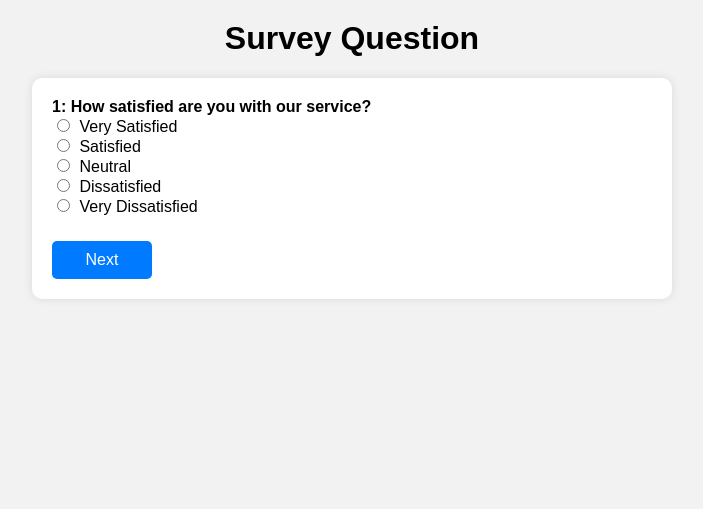
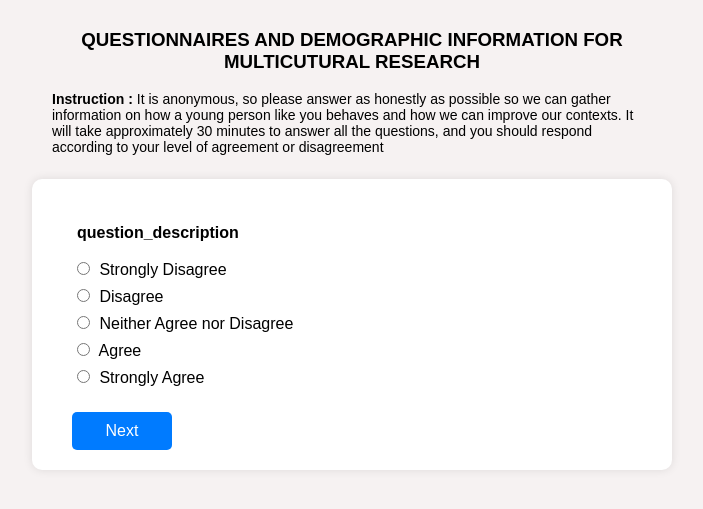
Before and after one commit to abhisinha656/survey_page, a Node server app: page /home in a window 1280 px wide. Shown: the top 509 px of the page, without its empty margins (288-991 px from the left). Run offline with Node 20, Linux system fonts and the light colour scheme.

Commit message:
update design

```diff
--- a/index.js
+++ b/index.js
@@ -23,6 +23,7 @@ app.get("/", (req, res) => {
 
 // Step 1: Handle email and password submission
 app.post("/mail", async (req, res) => {
+  // const age
   const {
     email,
     password,
@@ -64,7 +65,7 @@ app.post("/mail", async (req, res) => {
     if (err) throw err;
     console.log("Connected!");
     const sql =
-      "INSERT INTO user_data (email, password, fullname, age, city, country, gender, dob, student_status, disability_status) VALUES (?, ?, ?, ?, ?, ?, ?, ?, ?, ?)";
+      "INSERT INTO user_data (email, password, fullname,age, city, country, gender, dob, student_status, disability_status) VALUES (?,?, ?, ?, ?, ?, ?, ?, ?, ?)";
     const values = [
       email,
       password,
@@ -113,7 +114,7 @@ app.post("/loginValid", (req, res) => {
     console.log("Connected!");
 
     con.query(
-      "SELECT * FROM users WHERE email = ? AND password = ?",
+      "SELECT * FROM user_data WHERE email = ? AND password = ?",
       [email, password],
       (err, results) => {
         if (err) {
@@ -134,20 +135,10 @@ app.post("/loginValid", (req, res) => {
   });
 });
 
-// survey hompage
-app.post("/survey", (req, res) => {
-  const q1 = req.body.q1;
-  const q2 = req.body.q2;
-  const q3 = req.body.q3;
-  const q4 = req.body.q4;
+// survey hompage fetch data from database
+app.get("/survey", (req, res) => {
+  // Fetch 10 random questions from the database
 
-  const sql = "INSERT INTO responses (q1, q2,q3,q4) VALUES (?, ?, ?, ?)";
-  con.query(sql, [q1, q2, q3, q4], (err, result) => {
-    if (err) throw err;
-    console.log("Survey responses recorded.");
-  });
-
-  res.send("Thank you for completing the survey!");
 });
 
 // page navigation
--- a/public/css/homepage.css
+++ b/public/css/homepage.css
@@ -3,12 +3,21 @@ body {
     font-family: Arial, sans-serif;
     margin: 0;
     padding: 0;
-    background-color: #f2f2f2;
+    background-color: #f6f2f2;
 }
 
-h1 {
+header {
+    /* text-align: center; */
+    margin-top: 20px;
+    max-width:600px ;
+    margin:0 auto;
+    padding: 10px;
+}
+h3{
     text-align: center;
-    margin-top: 20px;
+}
+header p{
+    font-size: 14px;
 }
 
 form {
@@ -27,73 +36,52 @@ form {
 label {
     display: block;
     font-weight: bold;
+    margin: 25px 25px 10px 25px;
 }
 
 input[type="radio"] {
     margin-right: 5px;
 }
 
+input{
+    margin: 10px 25px  0  25px;
+}
+button{
+padding: 10px 20px;
+color: #fff;
+    border: none;
+    border-radius: 5px;
+    cursor: pointer;
+    width: 100px;
+    font-size: 16px;
+    margin-left: 20px;
+}
 .button-container {
     display: flex;
     justify-content: space-between;
     align-items: center;
-    /* Vertically align the buttons */
 }
-
-/* button {
-    flex: 1;
-    padding: 10px 20px;
-    background-color: #007BFF;
-    color: #fff;
-    border: none;
-    border-radius: 5px;
-    cursor: pointer;
-    font-size: 16px;
-    margin: 5px;
-} */
 
 button:hover {
     background-color: #0056b3;
 }
 
 #prevButton {
-        padding: 10px 20px;
+
         background-color: #007BFF;
-        color: #fff;
-        border: none;
-        border-radius: 5px;
-        cursor: pointer;
-        width: 100px;
-        font-size: 16px;
+
         margin-top: 5px;
         margin-right: 30px;
-
-
 }
-#nextButton
-{
-
-        padding: 10px 20px;
-        background-color: #007BFF;
-        color: #fff;
-        border: none;
-        border-radius: 5px;
-        cursor: pointer;
-        font-size: 16px;
+#nextButton{
+            background-color: #007BFF;
         width: 100px;
         margin-top: 5px;
         margin-bottom: 100;
 }
 
 #submitButton {
-    padding: 10px 20px;
-    background-color: #1f8d43;
-    color: #fff;
-    border: none;
-    border-radius: 5px;
-    cursor: pointer;
-    width: 100px;
-    font-size: 16px;
+        background-color: #1f8d43;
     margin-top: 5px;
     margin-right: 30px;
 }
@@ -101,3 +89,7 @@ button:hover {
 #submitButton:hover {
     background-color: #1f8d43;
 }
+
+.question{
+    display: none;
+}
--- a/public/css/style.css
+++ b/public/css/style.css
@@ -38,7 +38,7 @@ body {
     font-weight: 600;
     color: #232836;
     margin-bottom: 20px;
-    margin-top: 20px;
+    margin-top: 40px;
 }
 
 /* Style input fields */
@@ -51,6 +51,7 @@ body {
 .field input[type="number"],
 .field input[type="password"],
 .field input[type="date"],
+.field input[type="tel"],
 .field select {
     width: 100%;
     padding: 10px;
@@ -72,6 +73,8 @@ body {
     display: flex;
     align-items: center;
 }
+
+
 
 .field.input-field label {
     flex: 0 0 auto;
--- /dev/null
+++ b/public/javaScript/homepage.js
@@ -0,0 +1,40 @@
+    const questions = document.querySelectorAll(".question");
+      let currentQuestionIndex = 0;
+
+      function showQuestion(index) {
+        questions.forEach((question, i) => {
+          if (i === index) {
+            question.style.display = "block";
+          } else {
+            question.style.display = "none";
+          }
+        });
+        if (index === 0) {
+          document.getElementById("prevButton").style.display = "none";
+        } else {
+          document.getElementById("prevButton").style.display = "block";
+        }
+        if (index === questions.length - 1) {
+          document.getElementById("nextButton").style.display = "none";
+          document.getElementById("submitButton").style.display = "block";
+        } else {
+          document.getElementById("nextButton").style.display = "block";
+          document.getElementById("submitButton").style.display = "none";
+        }
+      }
+
+      function nextQuestion() {
+        if (currentQuestionIndex < questions.length - 1) {
+          currentQuestionIndex++;
+          showQuestion(currentQuestionIndex);
+        }
+      }
+
+      function prevQuestion() {
+        if (currentQuestionIndex > 0) {
+          currentQuestionIndex--;
+          showQuestion(currentQuestionIndex);
+        }
+      }
+
+      showQuestion(currentQuestionIndex); // Show the first question initially
--- a/public/pages/home.ejs
+++ b/public/pages/home.ejs
@@ -12,41 +12,46 @@
     </style>
   </head>
   <body>
-    <h1>Survey Question</h1>
-    <form action="/survey" method="post" id="surveyForm">
+    <header>
+      <h3>QUESTIONNAIRES AND DEMOGRAPHIC INFORMATION FOR MULTICUTURAL RESEARCH</h3>
+      <p><strong>Instruction : </strong> It is anonymous, so please answer as honestly as possible so we can gather information on how a young person like you behaves and how we can improve our contexts. It will take approximately 30 minutes to answer all the questions, and you should respond according to your level of agreement or disagreement</p>
+    </header>
+
+    <form action="/home" method="post" id="surveyForm">
       <div class="question" id="q1">
-        <label>1: How satisfied are you with our service?</label>
-        <input type="radio" name="q1" value="1" /> Very Satisfied <br />
-        <input type="radio" name="q1" value="2" /> Satisfied <br />
-        <input type="radio" name="q1" value="3" /> Neutral <br />
-        <input type="radio" name="q1" value="4" /> Dissatisfied <br />
-        <input type="radio" name="q1" value="5" /> Very Dissatisfied <br />
+        <label>question_description </label>
+        <input type="radio" name="q1" value="1" /> Strongly Disagree <br />
+        <input type="radio" name="q1" value="2" /> Disagree <br />
+        <input type="radio" name="q1" value="3" /> Neither Agree nor Disagree <br />
+        <input type="radio" name="q1" value="4" /> Agree <br />
+        <input type="radio" name="q1" value="5" /> Strongly Agree <br />
       </div>
 
       <div class="question" id="q2">
         <label>2: Would you recommend us to a friend?</label>
-        <input type="radio" name="q2" value="Yes" /> Yes <br />
-        <input type="radio" name="q2" value="No" /> No <br />
+        <input type="radio" name="q1" value="1" /> Strongly Disagree <br />
+        <input type="radio" name="q1" value="2" /> Disagree <br />
+        <input type="radio" name="q1" value="3" /> Neither Agree nor Disagree <br />
+        <input type="radio" name="q1" value="4" /> Agree <br />
+        <input type="radio" name="q1" value="5" /> Strongly Agree <br />
       </div>
 
       <div class="question" id="q3">
         <label>3. How often do you use our service?</label>
-        <input type="radio" name="q3" value="Daily" /> Daily <br />
-        <input type="radio" name="q3" value="Weekly" /> Weekly <br />
-        <input type="radio" name="q3" value="Monthly" /> Monthly <br />
-        <input type="radio" name="q3" value="Rarely" /> Rarely<br />
-        <input type="radio" name="q3" value="Never" /> Never<br />
+        <input type="radio" name="q1" value="1" /> Strongly Disagree <br />
+        <input type="radio" name="q1" value="2" /> Disagree <br />
+        <input type="radio" name="q1" value="3" /> Neither Agree nor Disagree <br />
+        <input type="radio" name="q1" value="4" /> Agree <br />
+        <input type="radio" name="q1" value="5" /> Strongly Agree <br />
       </div>
 
       <div class="question" id="q4">
         <label>4. How satisfied are you with our product?</label>
-        <input type="radio" name="q4" value="Very Satisfied" /> Very
-        Satisfied<br />
-        <input type="radio" name="q4" value="Satisfied" /> Satisfied<br />
-        <input type="radio" name="q4" value="Neutral" /> Neutral<br />
-        <input type="radio" name="q4" value="Dissatisfied" /> Dissatisfied<br />
-        <input type="radio" name="q4" value="Very Dissatisfied" /> Very
-        Dissatisfied<br />
+         <input type="radio" name="q1" value="1" /> Strongly Disagree <br />
+        <input type="radio" name="q1" value="2" /> Disagree <br />
+        <input type="radio" name="q1" value="3" /> Neither Agree nor Disagree <br />
+        <input type="radio" name="q1" value="4" /> Agree <br />
+        <input type="radio" name="q1" value="5" /> Strongly Agree <br />
       </div>
       <div class="btn" style="display: flex">
         <button type="button" id="prevButton" onclick="prevQuestion()">
@@ -61,47 +66,6 @@
       </div>
     </form>
 
-    <script>
-      const questions = document.querySelectorAll(".question");
-      let currentQuestionIndex = 0;
-
-      function showQuestion(index) {
-        questions.forEach((question, i) => {
-          if (i === index) {
-            question.style.display = "block";
-          } else {
-            question.style.display = "none";
-          }
-        });
-        if (index === 0) {
-          document.getElementById("prevButton").style.display = "none";
-        } else {
-          document.getElementById("prevButton").style.display = "block";
-        }
-        if (index === questions.length - 1) {
-          document.getElementById("nextButton").style.display = "none";
-          document.getElementById("submitButton").style.display = "block";
-        } else {
-          document.getElementById("nextButton").style.display = "block";
-          document.getElementById("submitButton").style.display = "none";
-        }
-      }
-
-      function nextQuestion() {
-        if (currentQuestionIndex < questions.length - 1) {
-          currentQuestionIndex++;
-          showQuestion(currentQuestionIndex);
-        }
-      }
-
-      function prevQuestion() {
-        if (currentQuestionIndex > 0) {
-          currentQuestionIndex--;
-          showQuestion(currentQuestionIndex);
-        }
-      }
-
-      showQuestion(currentQuestionIndex); // Show the first question initially
-    </script>
+    <script src="/public/javaScript/homepage.js"></script>
   </body>
 </html>
--- a/public/pages/login.ejs
+++ b/public/pages/login.ejs
@@ -14,7 +14,7 @@
      <section class="container forms" style="height: 100vh;">
             <div class="form login">
                 <div class="form-content">
-                    <header>Login</header>
+                    <header style="margin-top: 0;">Login</header>
                     <form action="/loginValid" method="post">
                         <div class="field input-field">
                             <input type="email" name="email" placeholder="Email" class="input">
```
Also changed, not shown: public/javaScript/script.js (+61 -2 lines), public/pages/signup.ejs (+24 -11 lines).
